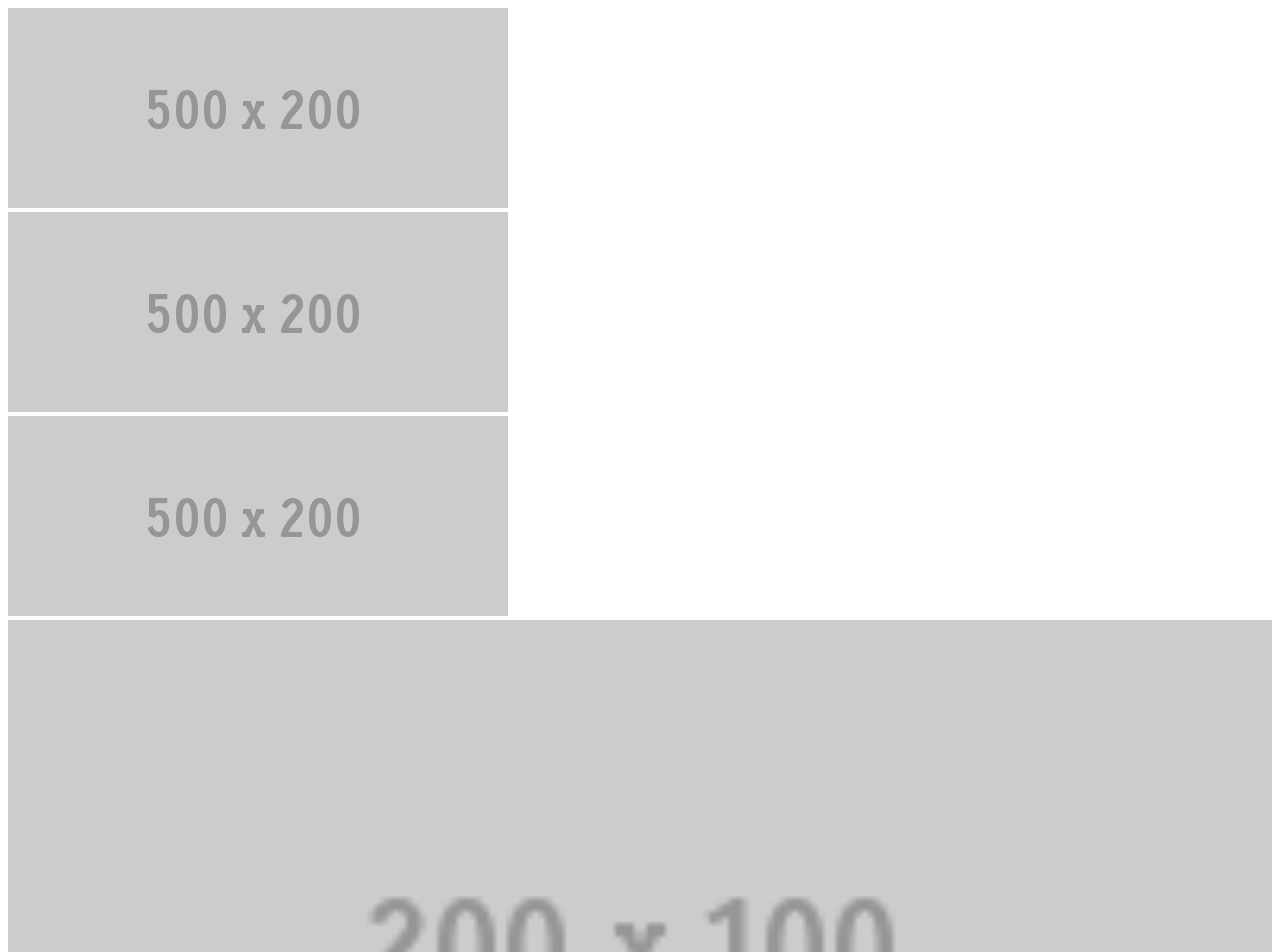
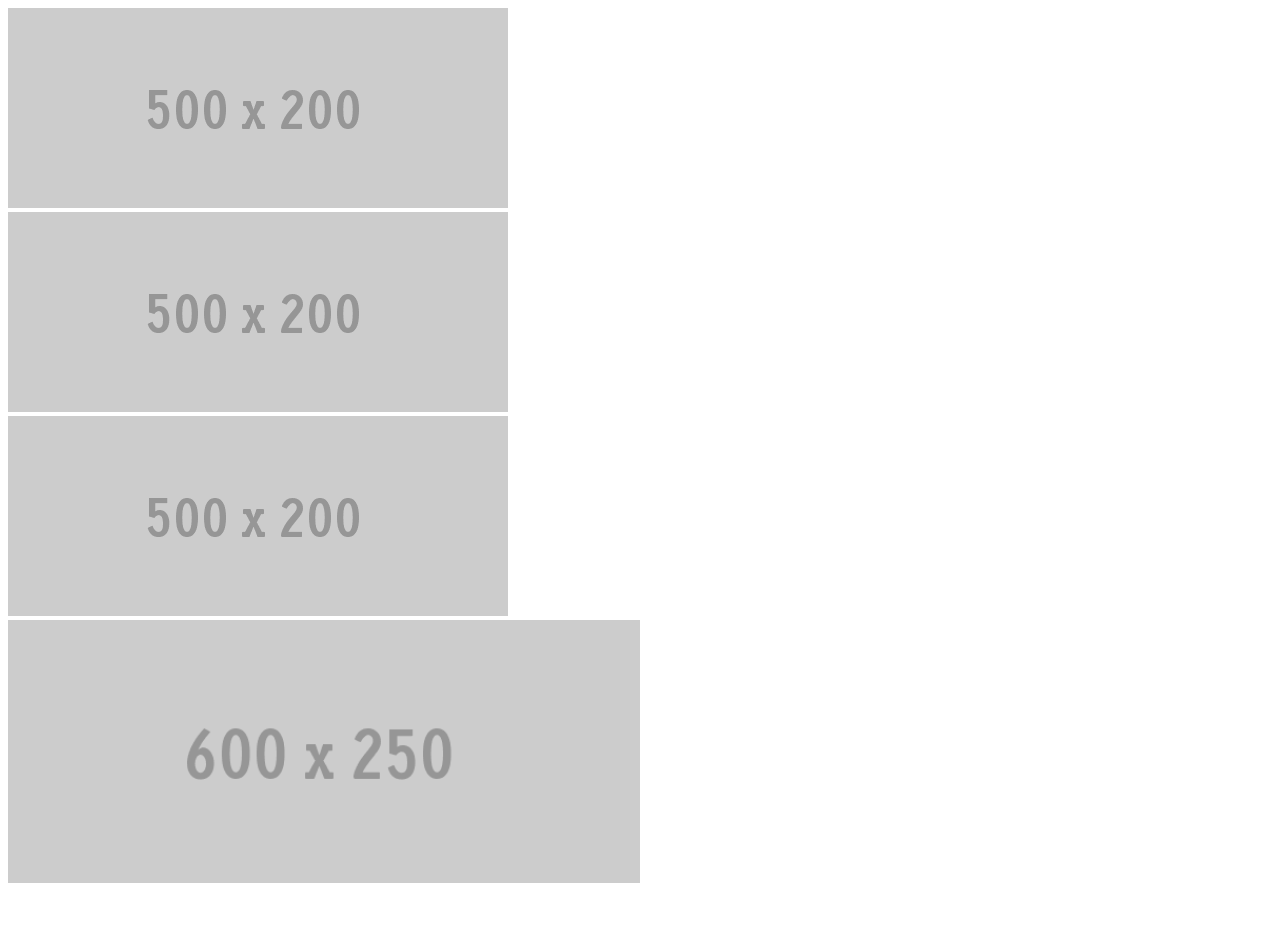
Before and after one commit to cuth/media-query-images, a plain HTML site: page demo/index.html in a window 1280 px wide. Shown: the top 952 px of the page. After the commit the page ends 895 px from the top, so only its background shows below. Drawn offline with nearby package versions, Linux system fonts and the light colour scheme.

Commit message:
Added window load option

```diff
--- a/DynamicWidthImgAttrs.js
+++ b/DynamicWidthImgAttrs.js
@@ -6,7 +6,8 @@ var devicePixelRatio = devicePixelRatio || 1;
     var defaults = {
             measure: 'width',
             operator: '<=',
-            debounceTime: 150
+            debounceTime: 150,
+            checkOnWindowLoad: false
         },
         operators = {
             '<': function (a, b) { return a < b; },
@@ -62,10 +63,16 @@ var devicePixelRatio = devicePixelRatio || 1;
             };
         },
         bindEvents = function () {
-            var self = this;
-            $(window).on('resize', debounce(function () {
+            var self = this,
+                $w = $(window);
+            $w.on('resize', debounce(function () {
                 runCheck.call(self);
             }, this.opts.debounceTime));
+            if (this.opts.checkOnWindowLoad) {
+                $w.on('load', function () {
+                    runCheck.call(self);
+                })
+            }
         },
         init = function (images, set, options) {
             if (!images || !set || !set.length) return false;
--- a/MediaQueryImgAttrs.js
+++ b/MediaQueryImgAttrs.js
@@ -22,13 +22,13 @@ var isRetina = (window.devicePixelRatio > 1);
         },
         setSrc = function (index) {
             var self = this,
-                type;
+                attrName;
             if (index >= this.mqs.length) return false;
-            type = (isRetina) ? this.mqs[index].retinaType || this.mqs[index].type : this.mqs[index].type;
-            if (!type) return false;
+            attrName = (isRetina) ? this.mqs[index].retinaAttrName || this.mqs[index].attrName : this.mqs[index].attrName;
+            if (!attrName) return false;
             this.$images.each(function () {
                 var $img = $(this);
-                $img.attr('src', $img.attr(type));
+                $img.attr('src', $img.attr(attrName));
                 removeCurrentAttributes.call(self, $img);
                 setAttributes.call(self, $img, self.mqs[index].attr);
             });
--- a/demo/index.html
+++ b/demo/index.html
@@ -15,7 +15,7 @@
         <div>
             <img class="profile2" src="img/200x100.gif" alt="responsive image" data-src-medium="img/350x150.gif" data-src-small="img/200x100.gif" data-src-large="img/500x200.gif" data-src-xlarge="img/600x250.gif">
         </div>
-        <div>
+        <div style="width: 50%">
             <img class="profile3" src="" width="100%" alt="responsive image" data-src-medium="img/350x150.gif" data-src-small="img/200x100.gif" data-src-large="img/500x200.gif" data-src-xlarge="img/600x250.gif">
         </div>
         <script src="http://ajax.googleapis.com/ajax/libs/jquery/1.10.2/jquery.min.js"></script>
--- a/demo/scripts/main.js
+++ b/demo/scripts/main.js
@@ -1,8 +1,8 @@
 var profile1 = new MediaQueryImgAttrs('.profile1', [
     {
         mediaQuery: '(max-width: 500px)',
-        type: 'data-src-small',
-        retinaType: 'data-src-medium',
+        attrName: 'data-src-small',
+        retinaAttrName: 'data-src-medium',
         attr: {
             width: 200,
             height: 100
@@ -10,16 +10,16 @@ var profile1 = new MediaQueryImgAttrs('.profile1', [
     },
     {
         mediaQuery: '(max-width: 700px)',
-        type: 'data-src-medium',
-        retinaType: 'data-src-large',
+        attrName: 'data-src-medium',
+        retinaAttrName: 'data-src-large',
         attr: {
             width: 350,
             height: 150
         }
     },
     {
-        type: 'data-src-large',
-        retinaType: 'data-src-xlarge',
+        attrName: 'data-src-large',
+        retinaAttrName: 'data-src-xlarge',
         attr: {
             width: 500,
             height: 200
@@ -29,33 +29,33 @@ var profile1 = new MediaQueryImgAttrs('.profile1', [
 var profile2 = new MediaQueryImgAttrs('.profile2', [
     {
         mediaQuery: '(max-width: 600px)',
-        type: 'data-src-small',
-        retinaType: 'data-src-medium'
+        attrName: 'data-src-small',
+        retinaAttrName: 'data-src-medium'
     },
     {
         mediaQuery: '(max-width: 800px)',
-        type: 'data-src-medium',
-        retinaType: 'data-src-large'
+        attrName: 'data-src-medium',
+        retinaAttrName: 'data-src-large'
     },
     {
-        type: 'data-src-large',
-        retinaType: 'data-src-xlarge'
+        attrName: 'data-src-large',
+        retinaAttrName: 'data-src-xlarge'
     }
 ]);
 var profile3 = new DynamicWidthImgAttrs('.profile3', [
     {
         attrName: 'data-src-small',
-        size: 400
+        size: 200
     },
     {
         attrName: 'data-src-medium',
-        size: 600
+        size: 350
     },
     {
         attrName: 'data-src-large',
-        size: 800
+        size: 500
     },
     {
         attrName: 'data-src-xlarge'
     }
-], { debounceTime: 150 });
+], { checkOnWindowLoad: true });
```
